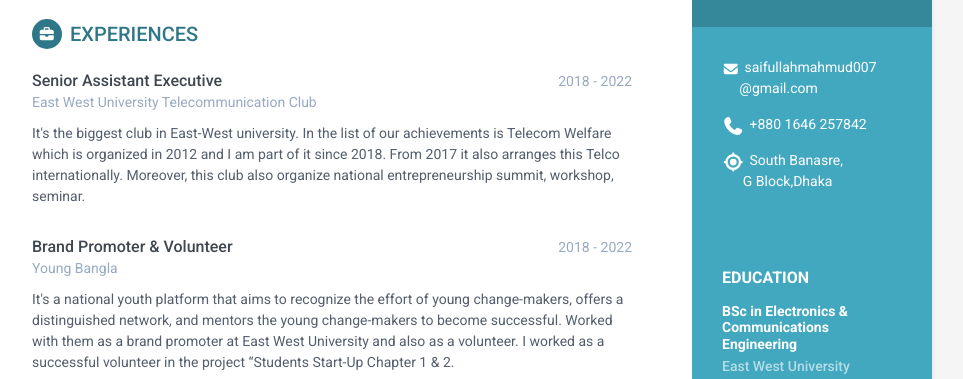
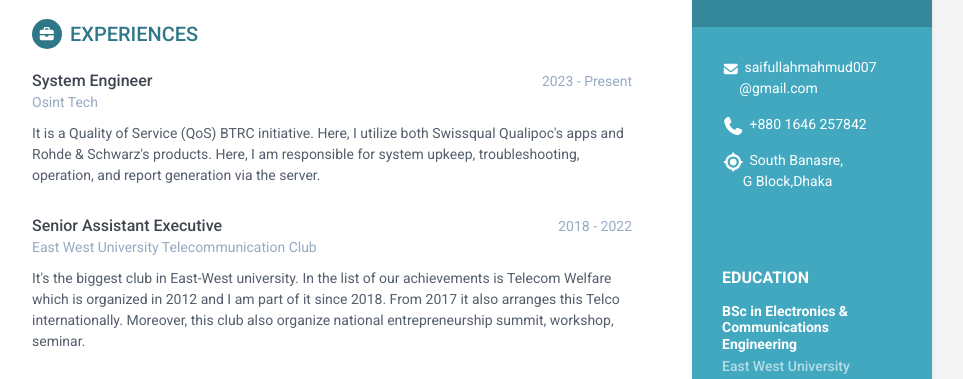
Before and after one commit to farhanshahriar07/priyom-resume, a plain HTML site: page index.html in a window 1280 px wide. Shown: the part 365-744 px from the top of the page, without its empty margins (188-1151 px from the left). Drawn offline with Linux system fonts and the light colour scheme.

Commit message:
Update index.html

```diff
--- a/index.html
+++ b/index.html
@@ -1,3 +1,4 @@
+
 <!DOCTYPE html>
 <html lang="en">
 <head>
@@ -95,6 +96,21 @@
 
             <section class="section experiences-section">
                 <h2 class="section-title"><span class="icon-holder"><i class="fa-solid fa-briefcase"></i></span>Experiences</h2>
+
+                <div class="item">
+                    <div class="meta">
+                        <div class="upper-row">
+                            <h3 class="job-title">System Engineer</h3>
+                            <div class="time">2023 - Present</div>
+                        </div><!--//upper-row-->
+                        <div class="company">Osint Tech</div>
+                    </div><!--//meta-->
+                    <div class="details">
+                        <p>It is a Quality of Service (QoS) BTRC initiative. Here, I utilize both Swissqual Qualipoc's apps and Rohde & Schwarz's products. Here, I am responsible for system upkeep, troubleshooting, operation, and report generation via the server.
+                            </p>
+                    </div><!--//details-->
+                </div><!--//item-->
+
 
                 <div class="item">
                     <div class="meta">
```
Lines whose indentation alone changed are shown as unchanged.
